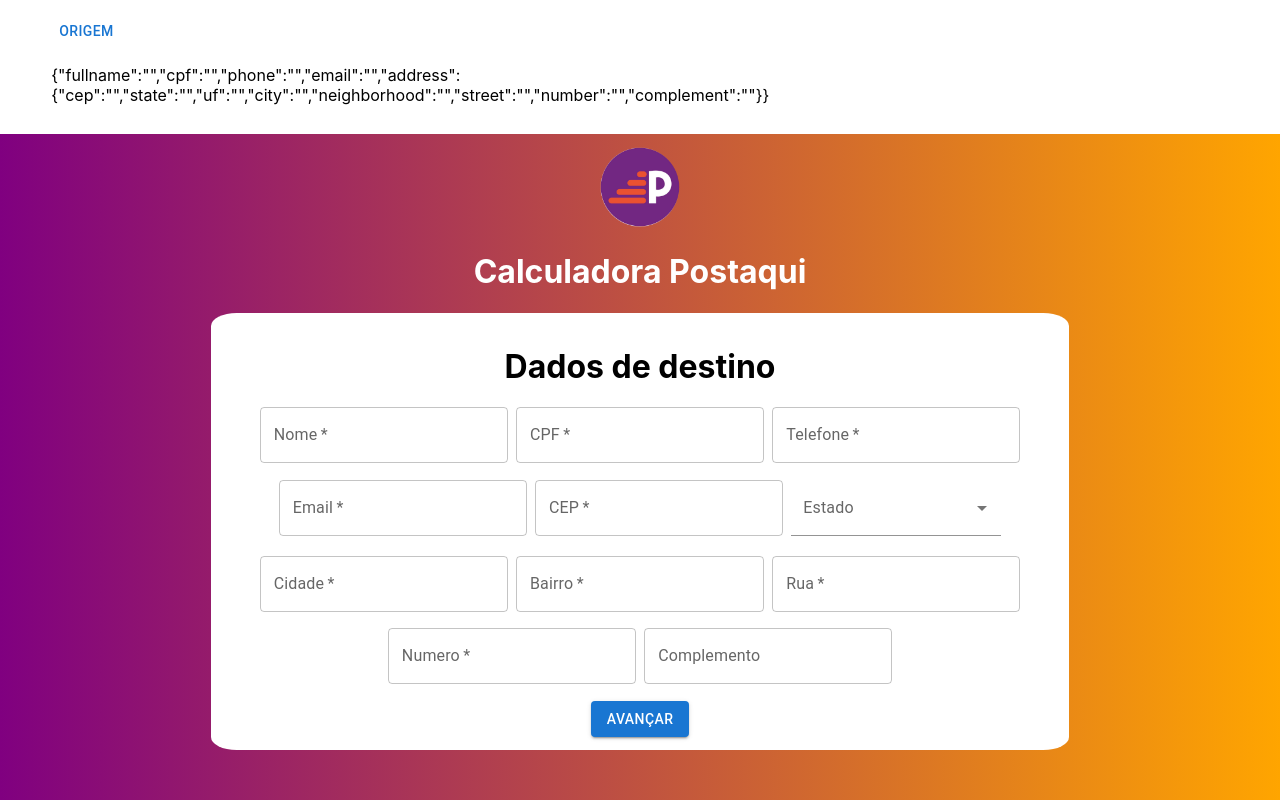
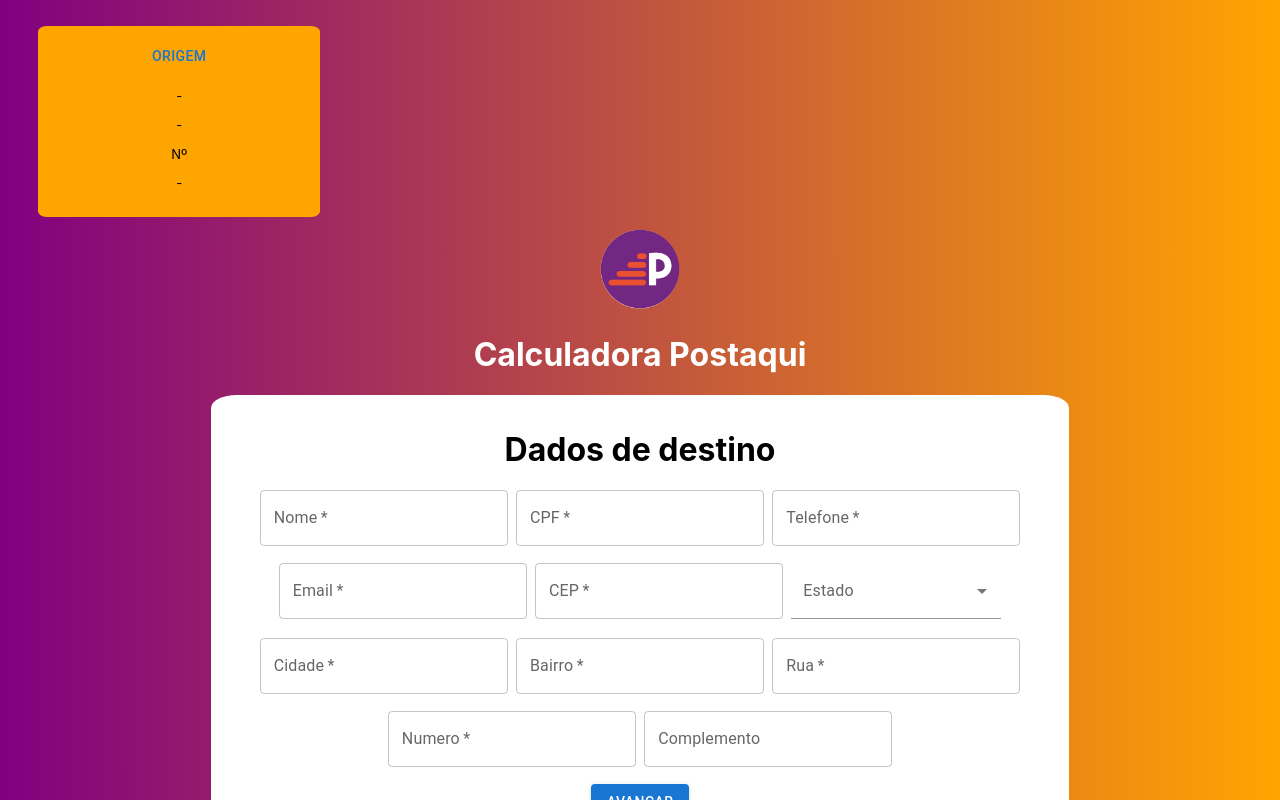
Before and after one commit to GiovaniFZ/Mini-Calculadora, a React (Create React App) app: page / in a window 1280 px wide. Both pictures are taken after a click on the button "AVANÇAR". Shown: the top 800 px of the page. Built offline with nearby package versions, Linux system fonts and the light colour scheme.

Commit message:
Adição da descrição dos caminhos no topo de todas as páginas

```diff
--- a/src/pages/Destino.js
+++ b/src/pages/Destino.js
@@ -3,31 +3,33 @@
 import { useNavigate, useLocation } from 'react-router-dom';
 import LayoutOrDest from './LayoutOrDest';
 import { Button } from '@mui/material';
+import theme from '../theme/theme.js';
 
 function Destino() {
 
   // Variaveis para lidar com estados
-  const [fullname] = useState('');
-  const [cpf] = useState('');
-  const [phone] = useState('');
-  const [email] = useState('');
-  const [cep] = useState('');
-  const [state] = useState('');
-  const [city] = useState('');
-  const [neighborhood] = useState('');
-  const [street] = useState('');
-  const [number] = useState('');
-  const [complement] = useState('');
+  const [fullname, setName] = useState('');
+  const [cpf, setCpf] = useState('');
+  const [phone, setPhone] = useState('');
+  const [email, setEmail] = useState('');
+  const [cep, setCep] = useState('');
+  const [state, setState] = useState('');
+  const [neighborhood, setNeigh] = useState('');
+  const [city, setCity] = useState('');
+  const [street, setStreet] = useState('');
+  const [number, setNum] = useState('');
+  const [complement, setComp] = useState('');
+
 
   // Configuração dos dados recebidos
   const dadosOrigem = useLocation().state;
-  const dadosOrigemStr = JSON.stringify(dadosOrigem);
 
   // State e uf são o mesmo
   const uf = state;
 
   // Configuração de navegação
   let navigate = useNavigate();
+
   function handleClick(path) {
     // Jsons
     const address = {
@@ -46,16 +48,29 @@
     navigate(path, { state: { ...x } });
   }
 
-  const layout = LayoutOrDest('/pacote_envio', 'destino', handleClick)
+  function handleTopClick(){
+    navigate('/');
+  }
+
+  const layout = LayoutOrDest('/pacote_envio', 'destino', handleClick, fullname, setName, cpf, setCpf, phone, setPhone,
+  email, setEmail, cep, setCep, state, setState, neighborhood, setNeigh, city, setCity,
+  street, setStreet, number, setNum, complement, setComp
+)
 
   return (
-    <>
+    <div className='background'>
+    <div className='formsTop'>
       <form id="pathForm" className='paths'>
-        <Button>Origem</Button>
-        <p>{dadosOrigemStr}</p>
+        <Button color={theme.color} onClick={handleTopClick}>Origem</Button>
+        <p>{dadosOrigem.fullname} - {dadosOrigem.cpf}</p>
+        <p>{dadosOrigem.address.cep}</p>
+        <p>{dadosOrigem.address.street} - {dadosOrigem.address.neighborhood}</p>
+        <p>Nº{dadosOrigem.address.number} {dadosOrigem.address.complement}</p>
+        <p>{dadosOrigem.address.city}-{dadosOrigem.address.state}</p>
       </form>
+      </div>
       {layout}
-    </>
+    </div>
   );
 }
 export default Destino;
--- a/src/pages/Layout.css
+++ b/src/pages/Layout.css
@@ -10,7 +10,7 @@
 
 .background{
   background:  linear-gradient(90deg, purple, orange);
-  height: 100vh;
+  height: 130vh;
 }
 
 .dados{
@@ -21,12 +21,24 @@
     align-items: center;
     margin: 0 auto;
     justify-content: center;
+    margin-bottom: 10%;
 }
 
 .paths{
   padding: 1%;
-  width: 30%;
   margin-left: 3%;
+  margin-top: 2%;
+  height: 20%;
+  width: 20%;
+  background-color: orange;
+  border-radius: 3%;
+  text-align: center;
+  font-size: small;
+}
+
+.formsTop{
+  display: flex;
+  flex-direction: row;
 }
 
 .box{
@@ -38,7 +50,7 @@
   margin-left: -20%;
 }
 
-.teste{
+.desc{
   margin-left: -20%;
 }
 
--- a/src/pages/LayoutOrDest.js
+++ b/src/pages/LayoutOrDest.js
@@ -7,20 +7,11 @@
 import InputMask from 'react-input-mask';
 import VerifyTouch from './VerifyTouch';
 
-function LayoutOrDest(path, role, handleClick) {
+function LayoutOrDest(path, role, handleClick, fullname, setName, cpf, setCpf, phone, setPhone, email, setEmail,
+  cep, setCep, state, setState, neighborhood, setNeigh, city, setCity, street, setStreet, number, setNum , complement,
+  setComp
+) {
 
-  // Variaveis para lidar com estados
-  const [fullname, setName] = useState('');
-  const [cpf, setCpf] = useState('');
-  const [phone, setPhone] = useState('');
-  const [email, setEmail] = useState('');
-  const [cep, setCep] = useState('');
-  const [state, setState] = useState('');
-  const [neighborhood, setNeigh] = useState('');
-  const [city, setCity] = useState('');
-  const [street, setStreet] = useState('');
-  const [number, setNum] = useState('');
-  const [complement, setComp] = useState('');
   const [cepHelp, setCepHelp] = useState('');
   const [cepCheck, setCepCheck] = useState(false);
   const [cpfCheck, setCpfCheck] = useState(false);
--- a/src/pages/Origem.js
+++ b/src/pages/Origem.js
@@ -6,17 +6,17 @@
 function Origem() {
 
   // Variaveis para lidar com estados
-  const [fullname] = useState('');
-  const [cpf] = useState('');
-  const [phone] = useState('');
-  const [email] = useState('');
-  const [cep] = useState('');
-  const [state] = useState('');
-  const [neighborhood] = useState('');
-  const [city] = useState('');
-  const [street] = useState('');
-  const [number] = useState('');
-  const [complement] = useState('');
+  const [fullname, setName] = useState('');
+  const [cpf, setCpf] = useState('');
+  const [phone, setPhone] = useState('');
+  const [email, setEmail] = useState('');
+  const [cep, setCep] = useState('');
+  const [state, setState] = useState('');
+  const [neighborhood, setNeigh] = useState('');
+  const [city, setCity] = useState('');
+  const [street, setStreet] = useState('');
+  const [number, setNum] = useState('');
+  const [complement, setComp] = useState('');
 
   // Configuração de navegação
   let navigate = useNavigate();
@@ -37,7 +37,10 @@
   }
 
   return (
-    LayoutOrDest('/destino', 'origem', handleClick)
+    LayoutOrDest('/destino', 'origem', handleClick, fullname, setName, cpf, setCpf, phone, setPhone,
+      email, setEmail, cep, setCep, state, setState, neighborhood, setNeigh, city, setCity,
+      street, setStreet, number, setNum, complement, setComp
+    )
   );
 }
 export default Origem;
--- a/src/pages/PacoteEnvio.js
+++ b/src/pages/PacoteEnvio.js
@@ -42,18 +42,18 @@
             weight, height, width, length, reverse, ar, own_hands, information
         }
 
-        let x = {
+        let jsonPack = {
             ...data, // inclui diretamente os dados de data
             "package": pack
         }
 
-        // Requisição para API
-        let jsonString = JSON.stringify(x);
-        axiosPost(jsonString, path);
+        axiosPost(path, jsonPack);
     }
 
     // Configuração de post usando Axios
-    function axiosPost(jsonString, path) {
+    function axiosPost(path, jsonPack) {
+        // Tranformando em String
+        let jsonString = JSON.stringify(jsonPack);
         let melhor;
         const url = 'https://f29faec4-6487-4b60-882f-383b4054cc32.mock.pstmn.io/shipping_calculate'
         const headers = {
@@ -62,8 +62,9 @@
         axios.post(url, jsonString, headers)
             .then(function (response) {
                 melhor = returnBest(response.data.shipment);
+                const arr = [melhor, jsonPack]
                 // Navigate
-                navigate(path, { state: melhor });
+                navigate(path, { state: arr });
             })
             .catch(function (error) { // Tratamento do erro
                 console.log(error);
@@ -90,8 +91,32 @@
         }
     }
 
+    function handleTopClick() {
+        navigate('/')
+    }
+
+    console.log('json', data);
+
     return (
         <div className='App'>
+            <div className="formsTop">
+            <form id="pathForm" className='paths'>
+                <Button onClick={handleTopClick}>Origem</Button>
+                <p>{data.sender.fullname} - {data.sender.cpf}</p>
+                <p>{data.sender.address.cep}</p>
+                <p>{data.sender.address.street} - {data.sender.address.neighborhood}</p>
+                <p>Nº{data.sender.address.number} {data.sender.address.complement}</p>
+                <p>{data.sender.address.city}-{data.sender.address.state}</p>
+            </form>
+            <form id="pathForm" className='paths'>
+                <Button onClick={handleTopClick}>Destino</Button>
+                <p>{data.receiver.fullname} - {data.receiver.cpf}</p>
+                <p>{data.receiver.address.cep}</p>
+                <p>{data.receiver.address.street} - {data.receiver.address.neighborhood}</p>
+                <p>Nº{data.receiver.address.number} {data.receiver.address.complement}</p>
+                <p>{data.receiver.address.city}-{data.receiver.address.state}</p>
+            </form>
+            </div>
             {layout}
             <div className='background'>
                 <form id="calcForm" className="dados">
@@ -233,12 +258,12 @@
                         </div>
                     </div>
                     <div className="but">
-                    <Button
-                        variant="contained"
-                        disabled={!weight || !height || !width || !length || !amount || !quantity || !description}
-                        onClick={() => handleClick('/valorfin')}
-                    >Avançar
-                    </Button>
+                        <Button
+                            variant="contained"
+                            //disabled={!weight || !height || !width || !length || !amount || !quantity || !description}
+                            onClick={() => handleClick('/valorfin')}
+                        >Avançar
+                        </Button>
                     </div>
                 </form>
             </div>
--- /dev/null
+++ b/src/theme/theme.js
@@ -0,0 +1,14 @@
+import { createTheme } from '@mui/material/styles';
+
+const theme = createTheme({
+  palette: {
+    ochre: {
+      main: '#E3D026',
+      light: '#E9DB5D',
+      dark: '#A29415',
+      contrastText: '#242105',
+    },
+  },
+});
+
+export default theme;
```
Also changed, not shown: src/pages/ValorFinal.js (+41 -11 lines).
